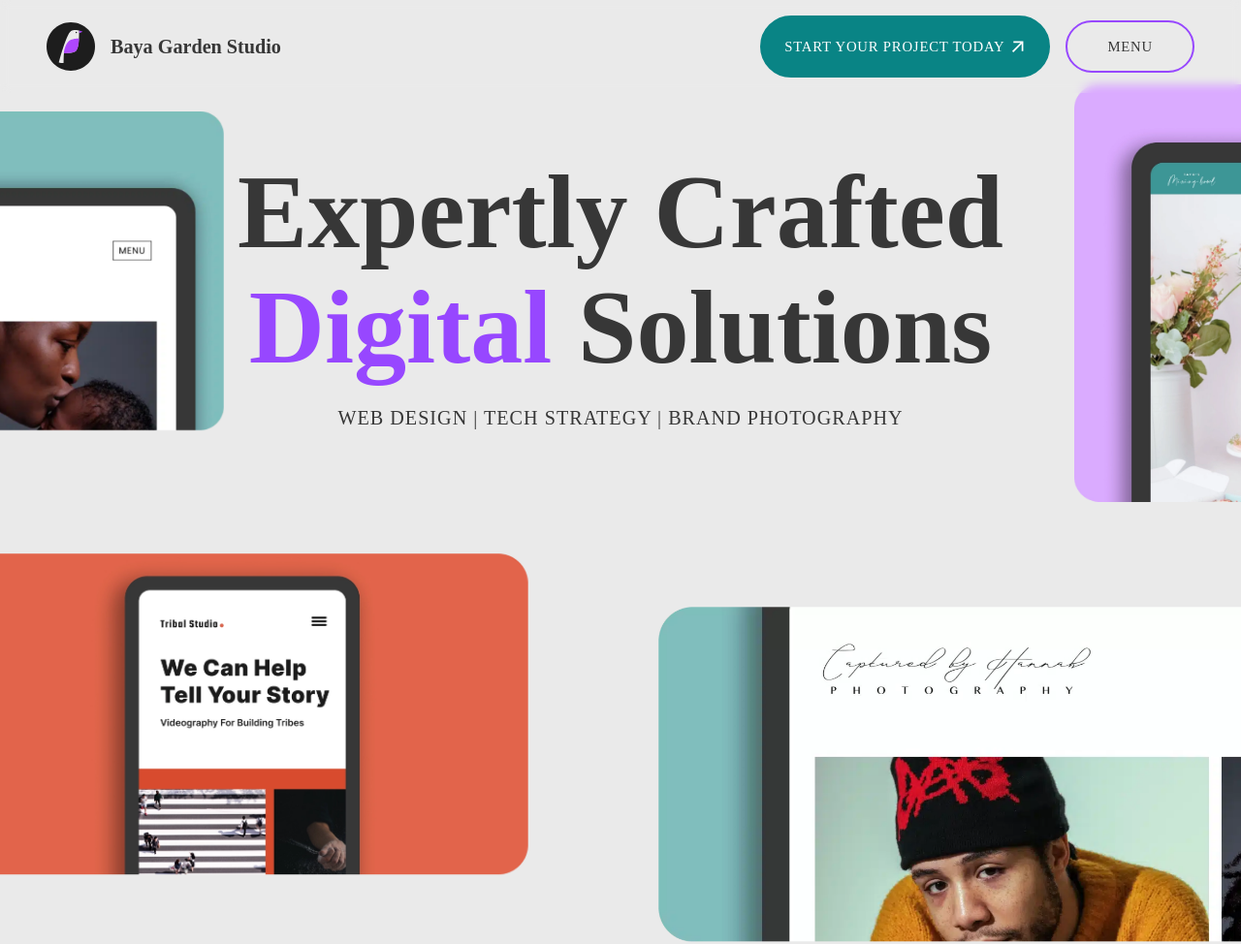
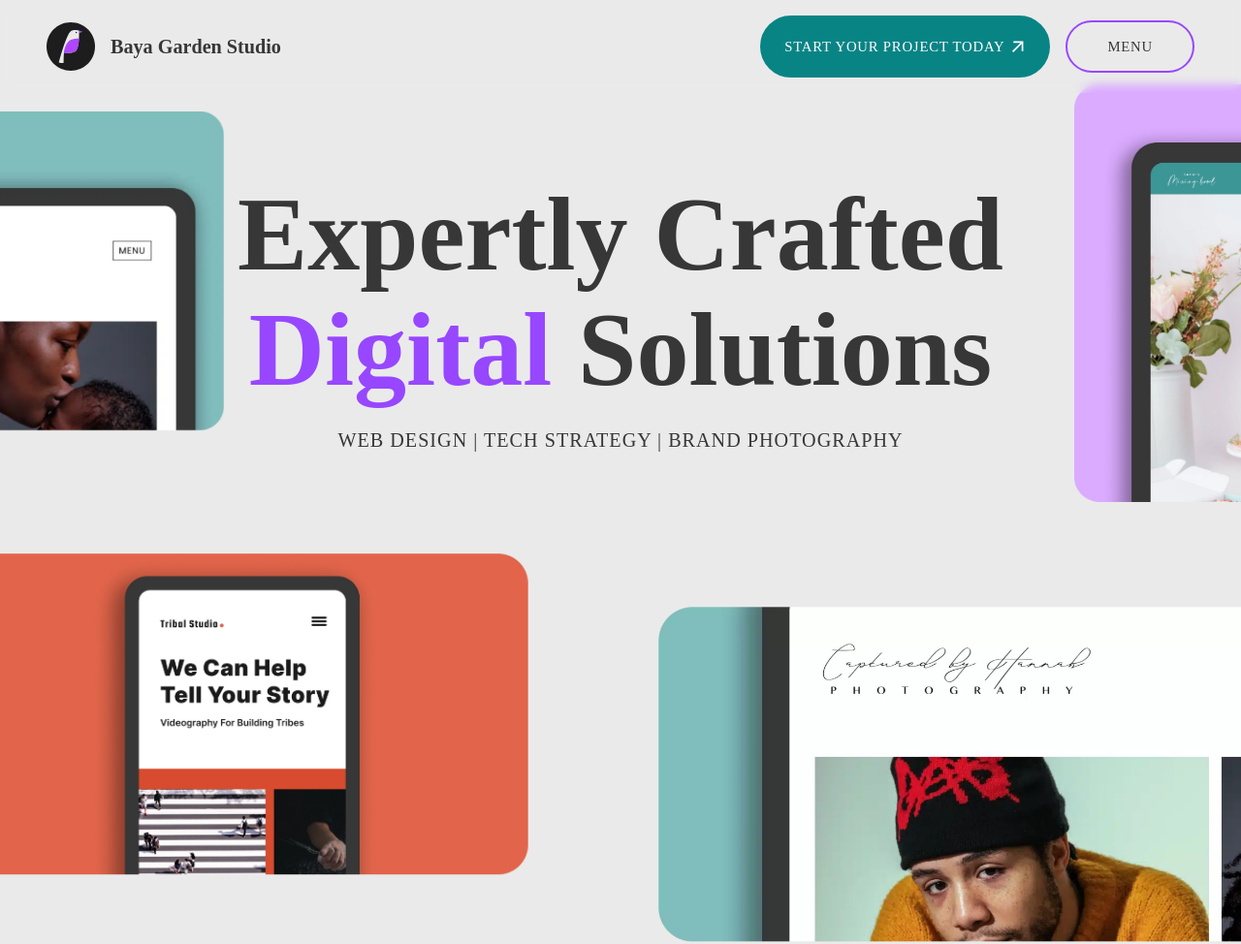
Before and after one commit to Hannah-Ogunyinka/bayagardenstudio, an Astro site: page / in a window 1280 px wide. Shown: the top 974 px of the page at 97% size. Built offline with nearby package versions, Linux system fonts and the light colour scheme; Astro itself is replaced by a stand-in of ours.

Commit message:
Home hero: centre the heading and clip artwork at the 1920px row, as in the original theme
Co-Authored-By: Claude Opus 5.5 <noreply@anthropic.com>
Claude-Session: https://claude.ai/code/session_01Wts3YrB7oTDSWyo8ewD1KV

```diff
--- a/src/components/home/HomeHero.astro
+++ b/src/components/home/HomeHero.astro
@@ -58,6 +58,8 @@ const purpleMobile = await getImage({ src: tabletPurpleMobile, widths: [400, 800
     max-width: var(--container-wide);
     max-height: var(--hero-max-height);
     margin-inline: auto;
+    /* As in the original theme, artwork is clipped at the 1920px row, not the screen. */
+    overflow-x: clip;
     padding-bottom: var(--space-lg);
 
     @media (--2xl-up) {
@@ -69,7 +71,9 @@ const purpleMobile = await getImage({ src: tabletPurpleMobile, widths: [400, 800
     }
   }
 
+  /* The theme centres the heading column vertically between the artwork. */
   .hero__heading {
+    align-self: center;
     padding: var(--space-md) var(--space-sm);
     text-align: center;
 
@@ -163,6 +167,7 @@ const purpleMobile = await getImage({ src: tabletPurpleMobile, widths: [400, 800
     max-width: var(--container-wide);
     height: 26em;
     margin-inline: auto;
+    overflow-x: clip;
 
     @media (--lg-down) {
       display: none;
```
